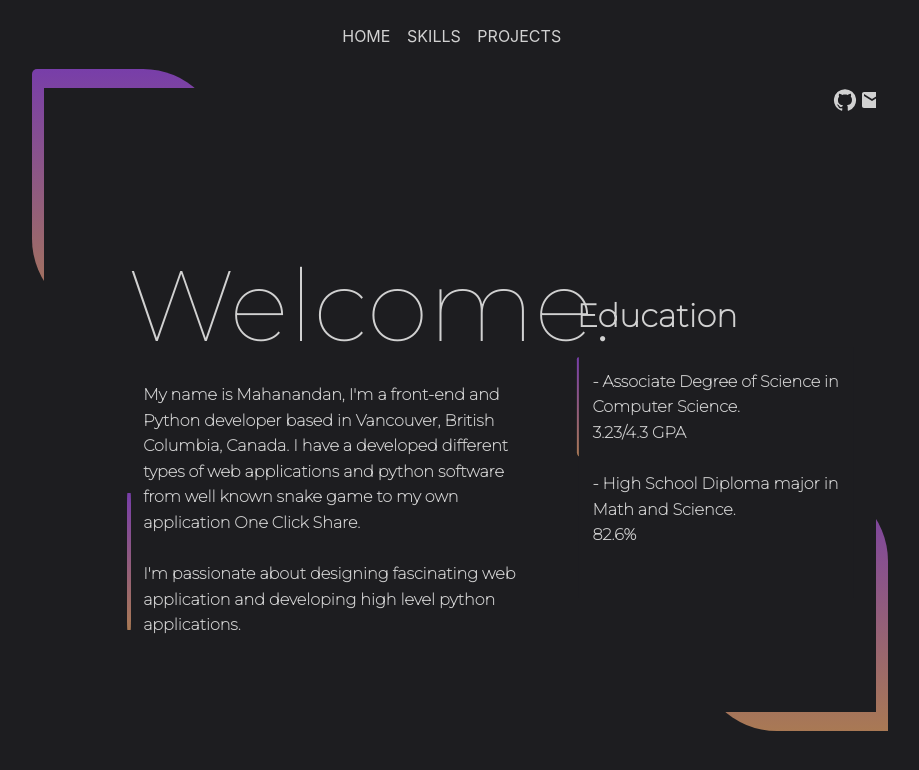
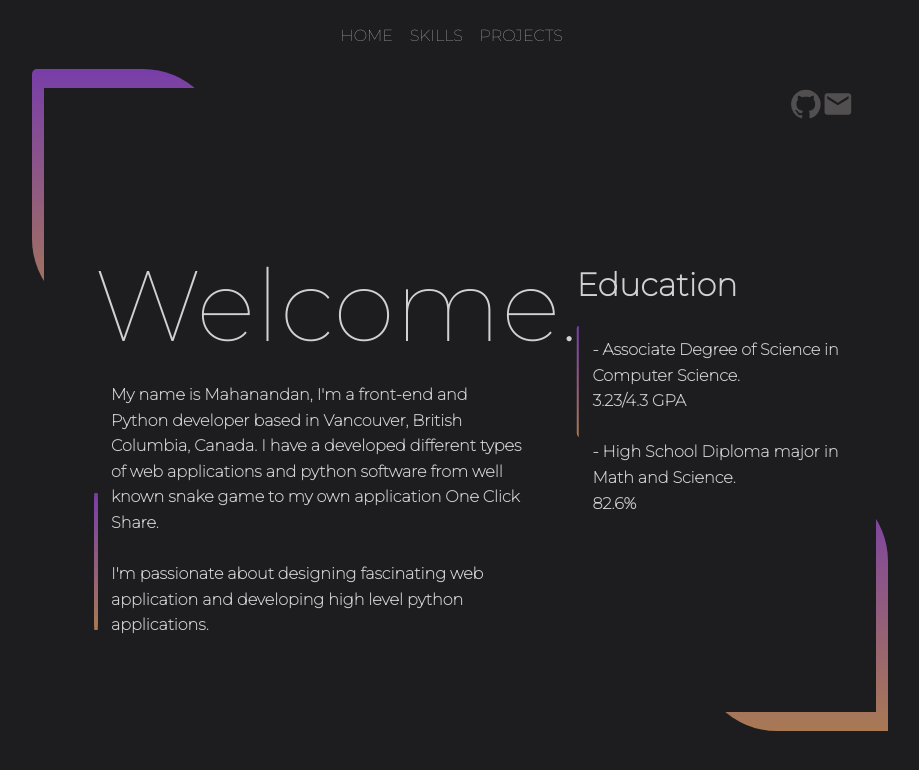
Before and after one commit to MNPaul1/my-portfolio, a React (Create React App) app: page / in a window 1280 px wide. Shown: the top 770 px of the page, without its empty margins (180-1099 px from the left). Built offline with nearby package versions, Linux system fonts and the light colour scheme.

Commit message:
Completion of projects page

```diff
--- a/src/App.css
+++ b/src/App.css
@@ -18,6 +18,18 @@
     z-index: 0;
     border-radius: 5px 80px 0 80px;
     background: linear-gradient(rgb(120,62,169),rgb(169,121,84));
+    animation: bg-color 10s ease-in 10s infinite;
+}
+@keyframes bg-color {
+    0% {
+        background: linear-gradient(rgb(120,62,169),rgb(169,121,84));
+    }
+    50%{
+        background: linear-gradient(rgb(87,79,163),rgb(55,151,71),rgb(169,121,84));
+    }
+    100% {
+        background: linear-gradient(rgb(87,79,163),rgb(55,151,71));
+    }
 }
 .main-container{
     width: 65%;
--- a/src/App.js
+++ b/src/App.js
@@ -1,5 +1,6 @@
 import './App.css';
 import Home from './components/home/Home';
+import Projects from './components/Project/Projects';
 import Navbar from './components/Navbar/Navbar';
 import {BrowserRouter as Router, Route, Routes} from "react-router-dom"
 
@@ -19,6 +20,7 @@ function App() {
         <Navbar />
           <Routes>
           <Route path='/' element={<Home />} />
+          <Route path='/projects' element={<Projects />} />
           </Routes>
         </Router>
         </div>
@@ -26,5 +28,5 @@ function App() {
     </div>
   );
 }
-
+export {}
 export default App;
--- /dev/null
+++ b/src/components/LeftLayout.css
@@ -0,0 +1,15 @@
+.logo{
+    height: 17%;
+    width: 10%;
+    position: absolute;
+    top: 0;
+    left: 0;
+    /* background-image: url("https://preview.redd.it/7et7kdy2mdl41.jpg?auto=webp&s=be6b05afcecb446f2c74b0ba31e06a304086bfcf"); */
+    /* background-color: black; */
+}
+.left{
+    flex:1 1 60%;
+    height: 100%;
+    position: relative;
+
+}
--- /dev/null
+++ b/src/components/LeftLayout.jsx
@@ -0,0 +1,12 @@
+import React from 'react'
+import "./LeftLayout.css"
+
+export default function LeftLayout(props) {
+  return (
+
+      <div className="left">
+        <div className="logo"></div>
+        {props.content}
+      </div>
+  )
+}
--- a/src/components/Navbar/Navbar.jsx
+++ b/src/components/Navbar/Navbar.jsx
@@ -7,7 +7,7 @@ export default function Navbar() {
   return (
     <div className='Navbar'>
     {items.map((item,index) =>(
-      <Link to="/" key={index} className={item}>{item}</Link>
+      <Link to={`/${item==="Home"?"":item.toLowerCase()}`} key={index} className={item}>{item}</Link>
     ))}
     </div>
   )
--- a/src/components/Project/Projects.jsx
+++ b/src/components/Project/Projects.jsx
@@ -0,0 +1,46 @@
+import React, { useState } from 'react'
+import "./projects.css"
+import RightLayout from '../rightLayout'
+import LeftLayout from '../LeftLayout';
+export default function Projects() {
+
+  const projects = [
+    {"name":"Hostal Management System","imgLink":"","description":"Lorem ipsum dolor sit amet consectetur adipisicing elit. Vitae adipisci doloremque impedit dicta harum laborum eveniet animi aut quas rem!"},
+    {"name":"One Click Share","imgLink":"","description":""},
+    {"name":"Password Manager","imgLink":"","description":""},
+    {"name":"Currency Rate Converter","imgLink":"","description":""}
+  ]
+
+  const  [currentProject, setProject] = useState(projects[0]);
+  function handleClick(e){
+    const curProject = e.target.id
+    setProject(projects[curProject])
+    // const {name, imgLink, description} = projects[currentProject]
+  }
+  function handleMouseEnter() {
+    const desContainer = document.getElementsByClassName("description-container")[0]
+    desContainer.style.display="block"
+  }
+  function handleMouseLeave() {
+    const desContainer = document.getElementsByClassName("description-container")[0]
+    desContainer.style.display="none"
+  }
+  return (
+    <div className="projects">
+        <LeftLayout content={<div className="project-display center">
+            <h2 className='project-title'>{currentProject.name.toUpperCase()}</h2>
+            <img onMouseEnter={handleMouseEnter} onMouseLeave={handleMouseLeave} src="https://images.unsplash.com/photo-1662673482614-93ea73a61ee2?ixlib=rb-1.2.1&ixid=MnwxMjA3fDB8MHxlZGl0b3JpYWwtZmVlZHw0fHx8ZW58MHx8fHw%3D&auto=format&fit=crop&w=500&q=60" alt="" />
+          <div onMouseEnter={handleMouseEnter} onMouseLeave={handleMouseLeave} className="description-container">
+            <p className='project-description center'>{currentProject.description}</p>
+          </div>
+          </div>} />
+            <RightLayout heading={"Projects"} content={
+              <ul>
+                {projects.map((project,index)=>(
+                  <li onClick={handleClick} key={index} id={index} className={project.name}>{project.name}</li>
+                ))}
+              </ul>
+            } />
+    </div>
+  )
+}
--- /dev/null
+++ b/src/components/Project/projects.css
@@ -0,0 +1,53 @@
+.projects{
+    display: flex;
+    height: 100%;
+    width: 100%;
+}
+
+
+.project-display{
+    width: 80%;
+    height: 60%;
+    border-radius: 20px;
+    position: absolute;
+    box-shadow: 5px 7px 5px rgb(19, 18, 18);
+}
+.project-title{
+    position: absolute;
+    top: -8.5%;
+    left: 2%;
+    z-index: 1;
+}
+.description-container{
+    position: absolute;
+    background: rgba(0, 0, 0, 0.7);
+    height: 100%;
+    width: 100%;
+    display: none;
+    border-radius: inherit;
+}
+.project-description{
+    width: 80%;
+}
+img{
+    position: absolute;
+    width: 100%;
+    height: 100%;
+    border-radius: inherit;
+    /* background-size: contain; */
+}
+ul{
+    font-size: medium;
+    font-weight: 600;
+    line-height: 2.6;
+}
+li{
+    list-style-type: none;
+    text-decoration: underline;
+    text-underline-position: under;
+    text-decoration-color: rebeccapurple;
+    text-decoration-thickness: 2px;
+}
+li:hover{
+    cursor: pointer;
+}
--- a/src/components/home/Home.css
+++ b/src/components/home/Home.css
@@ -1,34 +1,17 @@
-@import url('https://fonts.googleapis.com/css2?family=Montserrat:wght@100&display=swap');
 .home{
     position:absolute;
     height: 100%;
     width: 100%;
     overflow: hidden;
     display: flex;
-    color: #d1d1d1;
-    font-family: 'Montserrat', sans-serif;
 
 }
 
-.home>*:nth-child(1){
-    flex: 1 1 60%;
-}
-.home>*:nth-child(2){
-    flex: 1 1 40%;
-    position: relative;
-}
-.logo{
-    height: 17%;
-    width: 10%;
-    position: absolute;
-    top: 0;
-    left: 0;
-}
 .intro {
     box-sizing: border-box;
     padding: 0% 2% 0 10%;
     height: 50%;
-    width: 60%;
+    width: 100%;
     position: absolute;
     top: 50%;
     left: 0%;
@@ -50,6 +33,7 @@
     margin-right: 3%;
     border-radius: 10%;
     background: linear-gradient(rgb(120,62,169),rgb(169,121,84));
+    animation: bg-color 10s ease-in 10s infinite;
     display: inline-block;
 }
 p{
@@ -57,40 +41,5 @@ p{
     width: 95%;
     font-weight: 600;
     line-height: 1.6;
-    /* font-size: medium; */
+    font-size: medium;
 }
-.media{
-    position: absolute;
-    top: 0;
-    right: 0;
-    width: 13%;
-    display: flex;
-    align-items: center;
-    justify-content:space-between;
-    column-gap: 7%;
-}
-.media>*{
-    text-decoration: none;
-    color: #d1d1d1;
-}
-.education{
-    height: 40%;
-    width: 80%;
-}
-.corner{
-    position:absolute;
-    background: linear-gradient(rgb(120,62,169),rgb(169,121,84));
-    height: 40%;
-    width: 30%;
-    border-radius: 2% 5% 0 5%;
-}
-.education-container{
-    position: absolute;
-    top: 29%;
-    left: 1%;
-    height: 98%;
-    width: 98%;
-    background-color: #1d1d20;
-    padding: 2% 0 0 5%;
-    /* background-color: ; */
-}
--- a/src/components/home/Home.jsx
+++ b/src/components/home/Home.jsx
@@ -1,39 +1,25 @@
 import React from 'react'
 import "./Home.css"
-import GitHubIcon from '@mui/icons-material/GitHub';
-import MailIcon from '@mui/icons-material/Mail';
-import { Link } from 'react-router-dom';
+
+import RightLayout from '../rightLayout';
+import LeftLayout from '../LeftLayout';
 
 export default function Home() {
   return (
     <div className="home">
-      <div className="left">
-        <div className="logo"></div>
-        <div className="intro">
+    <LeftLayout content={<div className="intro">
           <h1 className='welcome-heading'>Welcome.</h1>
           <div className='line'></div>
-          <p>My name is Mahanandan, I'm a front-end and Python developer based in Vancouver, British Columbia, Canada. I have a developed different types of web applications and python software from well known snake game to my own application One Click Share. <br/><br/>I'm passionate about designing fascinating web application and developing high level python applications.</p>
-        </div>
-      </div>
-      <div className="right">
-        <div className="media">
-        <Link to="https://www.google.com" target="_blank"><GitHubIcon /></Link>
-        <Link to=""><MailIcon /></Link>
+          <p>My name is Mahanandan, I'm a front-end and Python developer based in Vancouver, British Columbia, Canada. I have a developed different types of web applications and python software from well known snake game to my own application One Click Share. <br /><br />I'm passionate about designing fascinating web application and developing high level python applications.</p>
+        </div>} />
 
-        </div>
-        <div className="education center">
-          <h1>Education</h1>
-          <div className="corner"></div>
-          <div className="education-container">
-            <p>
-              - Associate Degree of Science in Computer Science.
-              <br/>3.23/4.3 GPA<br/><br/>
-              - High School Diploma major in Math and Science.
-              <br/>82.6%
-            </p>
-          </div>
-        </div>
-      </div>
+        <RightLayout heading={"Education"} content={<p>
+          - Associate Degree of Science in Computer Science.
+          <br />3.23/4.3 GPA<br /><br />
+          - High School Diploma major in Math and Science.
+          <br />82.6%
+        </p>} />
+
     </div>
   )
 }
--- /dev/null
+++ b/src/components/rightLayout.css
@@ -0,0 +1,48 @@
+.right{
+    flex:1 1 40%;
+    height: 100%;
+    position: relative;
+}
+
+.layout{
+    height: 100%;
+    width: 80%;
+}
+.main-content{
+    width: 100%;
+    height: 50%;
+}
+.corner{
+    position:absolute;
+    background: linear-gradient(rgb(120,62,169),rgb(169,121,84));
+    height: 36%;
+    width: 30%;
+    border-radius: 2% 5% 0 5%;
+    animation: bg-color 10s ease-in 10s infinite;
+}
+.layout-container{
+    position: absolute;
+    top: 23%;
+    left: 1%;
+    height: 98%;
+    width: 98%;
+    background-color: #1d1d20;
+    padding: 2% 0 0 5%;
+    /* background-color: ; */
+}
+.media{
+    position: absolute;
+    top: 0;
+    right: 0;
+    width: 20%;
+    display: flex;
+    align-items: center;
+    justify-content: space-between;
+}
+.media>*{
+    text-decoration: none;
+    color: #514f4f;
+}
+.media>*:hover{
+    color: #d1d1d1;
+}
--- /dev/null
+++ b/src/components/rightLayout.jsx
@@ -0,0 +1,27 @@
+import React from 'react'
+import "./rightLayout.css"
+import GitHubIcon from '@mui/icons-material/GitHub';
+import MailIcon from '@mui/icons-material/Mail';
+import { Link } from 'react-router-dom';
+export default function RightLayout(props) {
+  return (
+    <div className="right">
+
+      <div className="layout center">
+        <div className="media">
+          <Link to="https://www.google.com" target="_blank"><GitHubIcon sx={{ fontSize: 'xx-large' }} /></Link>
+          <Link to=""><MailIcon sx={{ fontSize: 'xx-large' }} /></Link>
+
+        </div>
+        <div className="main-content center">
+
+          <h1>{props.heading}</h1>
+          <div className="corner"></div>
+          <div className="layout-container">
+            {props.content}
+          </div>
+        </div>
+      </div>
+    </div>
+  )
+}
--- a/src/index.css
+++ b/src/index.css
@@ -1,8 +1,9 @@
+@import url('https://fonts.googleapis.com/css2?family=Montserrat:wght@100&display=swap');
 body {
   margin: 0;
-  font-family: -apple-system, BlinkMacSystemFont, 'Segoe UI', 'Roboto', 'Oxygen',
-    'Ubuntu', 'Cantarell', 'Fira Sans', 'Droid Sans', 'Helvetica Neue',
-    sans-serif;
+  font-family: 'Montserrat', sans-serif;
+  color: #d1d1d1;
+
   -webkit-font-smoothing: antialiased;
   -moz-osx-font-smoothing: grayscale;
 }
```
